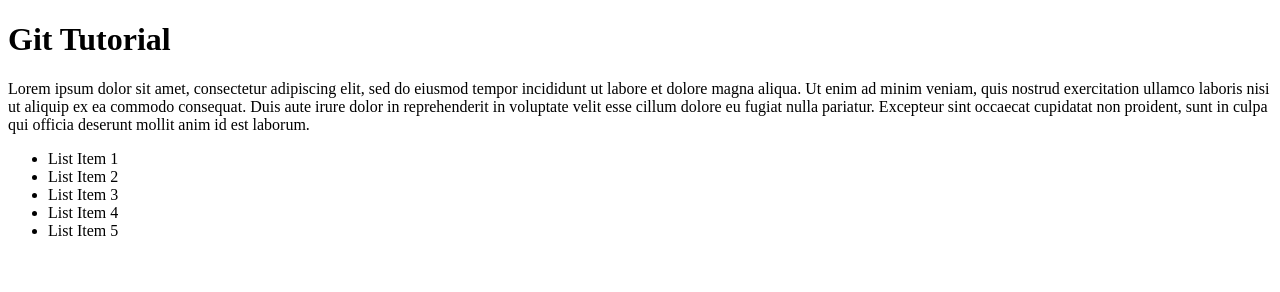
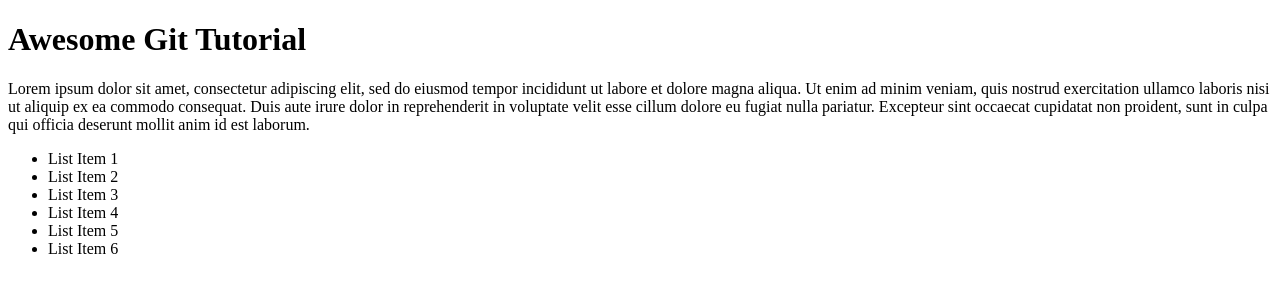
Before and after one commit to Mahathana/git-tutorial, a plain HTML site: page index.html in a window 1280 px wide. Drawn offline with Linux system fonts and the light colour scheme.

Commit message:
Added another li

```diff
--- a/index.html
+++ b/index.html
@@ -7,7 +7,7 @@
   <title>Git Tutorial</title>
 </head>
 <body>
-  <h1>Git Tutorial</h1>
+  <h1>Awesome Git Tutorial</h1>
   <p>Lorem ipsum dolor sit amet, consectetur adipiscing elit, sed do eiusmod tempor incididunt ut labore et dolore magna aliqua. Ut enim ad minim veniam, quis nostrud exercitation ullamco laboris nisi ut aliquip ex ea commodo consequat. Duis aute irure dolor in reprehenderit in voluptate velit esse cillum dolore eu fugiat nulla pariatur. Excepteur sint occaecat cupidatat non proident, sunt in culpa qui officia deserunt mollit anim id est laborum.</p>
   <ul>
     <li>List Item 1</li>
@@ -15,7 +15,7 @@
     <li>List Item 3</li>
     <li>List Item 4</li>
     <li>List Item 5</li>
+    <li>List Item 6</li>
   </ul>
-  </ul5
 </body>
 </html>
```
